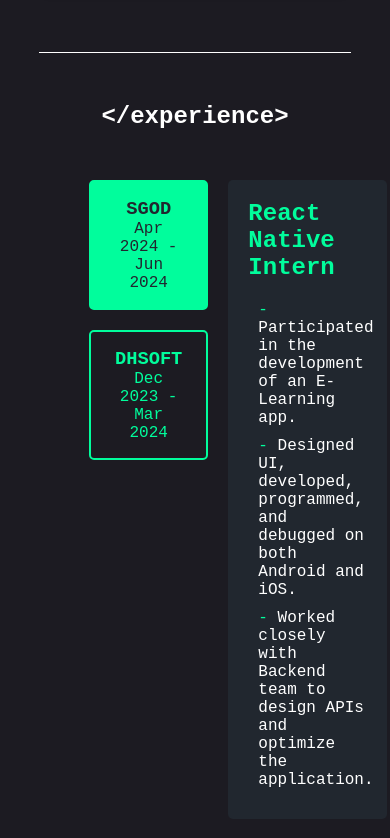
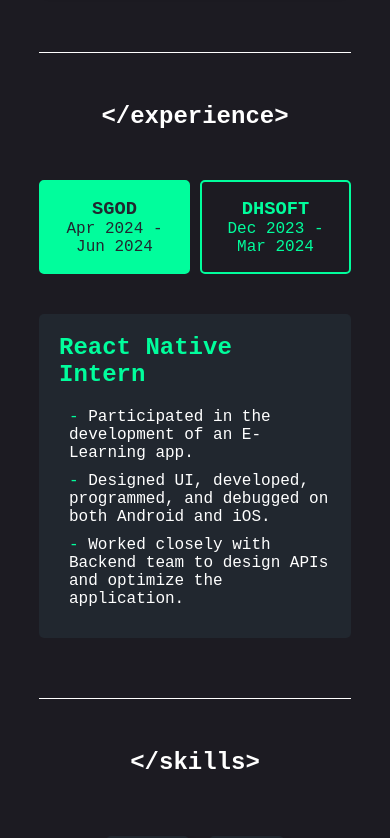
Before and after one commit to lehuubao1810/portfolio, a React (Create React App) app: page / in a window 390 px wide. Shown: the part 5100-5938 px from the top of the page. Built offline with nearby package versions, Linux system fonts and the light colour scheme; a web font is replaced by a local one.

Commit message:
responsive experience section

```diff
--- a/src/App.css
+++ b/src/App.css
@@ -449,23 +449,20 @@
 
   /* About */
 
-  .about {
+  .experience {
     width: 80%;
     margin: 0 auto;
-    padding: 50px;
+    padding: 50px 0;
+    flex-direction: column;
+  }
+  .experience .tabs {
+    width: 100%;
     display: flex;
-    flex-direction: column;
-    align-items: center;
-    justify-content: center;
+    gap: 10px;
   }
-  .about-left {
-    padding-left: 0;
+  .experience .tab-content {
+    width: 100%;
   }
-  .about-right {
-    padding: 0;
-    font-size: 14px;
-  }
-
   /* Skills */
 
   .skills {
```
